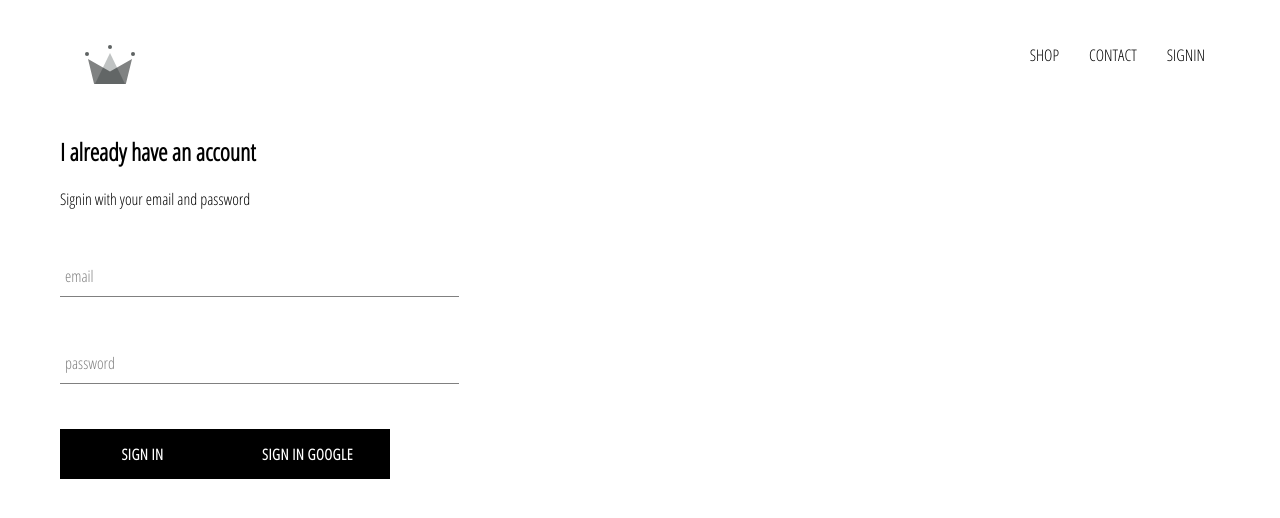
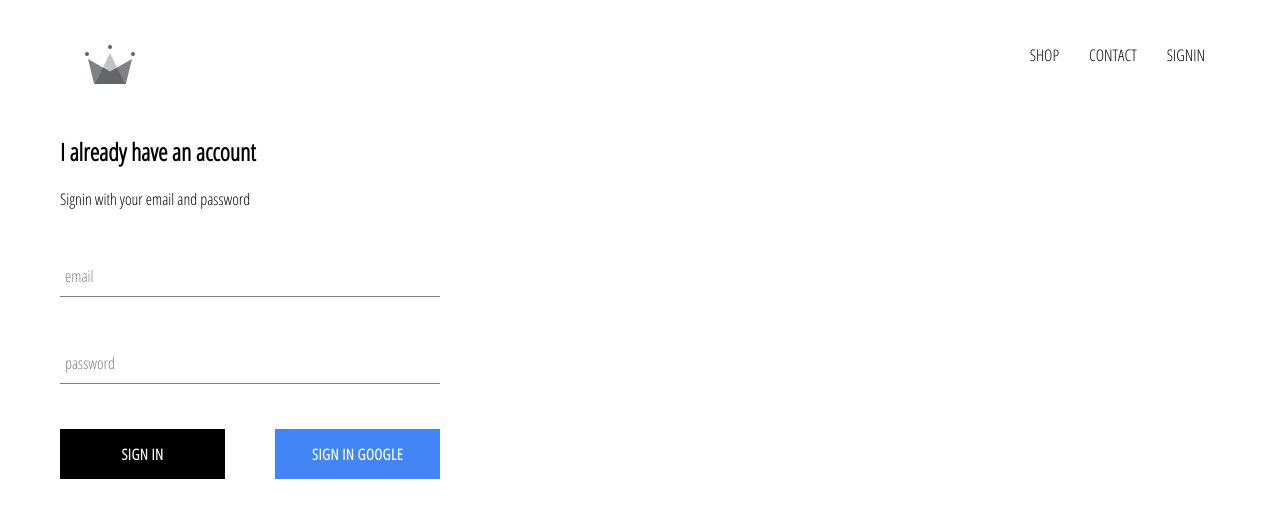
Before and after one commit to Narayanlimbu/e-Elothing-Redux-saga, a React (Create React App) app: page /signin in a window 1280 px wide. Shown: the top 518 px of the page. Built offline with nearby package versions, Linux system fonts and the light colour scheme; no server answers.

Commit message:
created signin with google

```diff
--- a/src/App.js
+++ b/src/App.js
@@ -1,13 +1,36 @@
 import './App.css';
+import React from 'react';
 import HomePage from './pages/homepage/homepage.component';
 import {Switch, Route} from 'react-router-dom';
 import ShopPage from './pages/shoppage/shop.component';
 import Header from './components/header/header.component';
 import SignInSignUp from './pages/signin-signup/signin-signup.component';
-function App() {
+import {auth} from './firebase/firebase.utils';
+
+class App extends React.Component{
+  constructor(){
+    super();
+    this.state={
+      currentUser:null
+    }
+  }
+
+  unsubscribeFromAuth=null;
+
+  componentDidMount(){
+    this.unsubscribeFromAuth=auth.onAuthStateChanged(user=>{this.setState({currentUser:user})
+    console.log(user);
+
+   })
+  }
+  componentWillUnmount(){
+    this.unsubscribeFromAuth();
+  }
+
+  render(){
   return (
       <div >
-      <Header/>
+        <Header currentUser={this.state.currentUser}/>
       <Switch>
         <Route exact path='/' component={HomePage}/>
         <Route exact path='/shop' component={ShopPage}/>
@@ -16,5 +39,6 @@
       </div>
     );
   }
+}
 
 export default App;
--- a/src/components/button/button.component.jsx
+++ b/src/components/button/button.component.jsx
@@ -1,8 +1,9 @@
 import React from 'react';
 import './button.styles.scss';
 
-const CustomButton=({children, ...otherprops})=>(
-    <button className='custom-button' {...otherprops} >
+const CustomButton=({children,googleSignIn, ...otherprops})=>(
+    <button  className= {`${googleSignIn ? "google-sign-in" : " "} custom-button`}
+      {...otherprops} >
         {children}
     </button>
 )
--- a/src/components/button/button.styles.scss
+++ b/src/components/button/button.styles.scss
@@ -19,4 +19,12 @@
       color: black;
       border: 1px solid black;
     }
+    &.google-sign-in{
+      background-color: #4285f4;
+      color: white;
+      &:hover{
+        background-color:#357ae8;
+        border: none;
+      }
+    }
   }
--- a/src/components/header/header.component.jsx
+++ b/src/components/header/header.component.jsx
@@ -2,9 +2,9 @@
 import './header.styles.scss';
 import {Link} from 'react-router-dom';
 import {ReactComponent as Logo} from '../../assets/crown.svg';
+import {auth} from '../../firebase/firebase.utils';
 
-
-const Header=()=>{
+const Header=({currentUser})=>{
     return <div className='header'>
         <Link className='logo-container' to='/'>
             <Logo className='logo'/>
@@ -12,7 +12,14 @@
         <div className='options'>
             <Link className='option' to='/shop'>SHOP</Link>
             <Link className='option' to='/contact'>CONTACT</Link>
-            <Link className='option' to='/signin'>SIGNIN</Link>
+            {
+                currentUser
+                ? <div className='option' onClick={()=>auth.signOut()}>SIGN OUT</div>
+                : <Link className='option' to='/signin'>SIGNIN</Link>
+
+
+            }
+
         </div>
 
     </div>
--- a/src/components/sign-in/sign-in.component.jsx
+++ b/src/components/sign-in/sign-in.component.jsx
@@ -41,12 +41,14 @@
                     label='password'
                     value={this.state.password}
                     handleChange={this.handleChange} required/>
+                <div className='buttons'>
                     <CustomButton type='submit' value='Submit Form'>
                         Sign In
                     </CustomButton>
                     <CustomButton type='button' onClick={signInWithGoogle} googleSignIn>
                         Sign In google
                     </CustomButton>
+                 </div>
             </form>
 
         </div>
--- a/src/components/sign-in/sign-in.styles.scss
+++ b/src/components/sign-in/sign-in.styles.scss
@@ -1,8 +1,12 @@
 .sign-in{
-    width: 30vw;
+    width: 380px;
     display: flex;
     flex-direction: column;
     .title{
         margin: 10px 0;
     }
+    .buttons{
+        display: flex;
+        justify-content: space-between;
+    }
 }
--- a/src/index.css
+++ b/src/index.css
@@ -16,3 +16,6 @@
   text-decoration: none;
   color: black;
 }
+*{
+  box-sizing: border-box;
+}
```
Also changed, not shown: 1 other file (tests, documents, lock files or other folders). Lines whose indentation alone changed are shown as unchanged.
